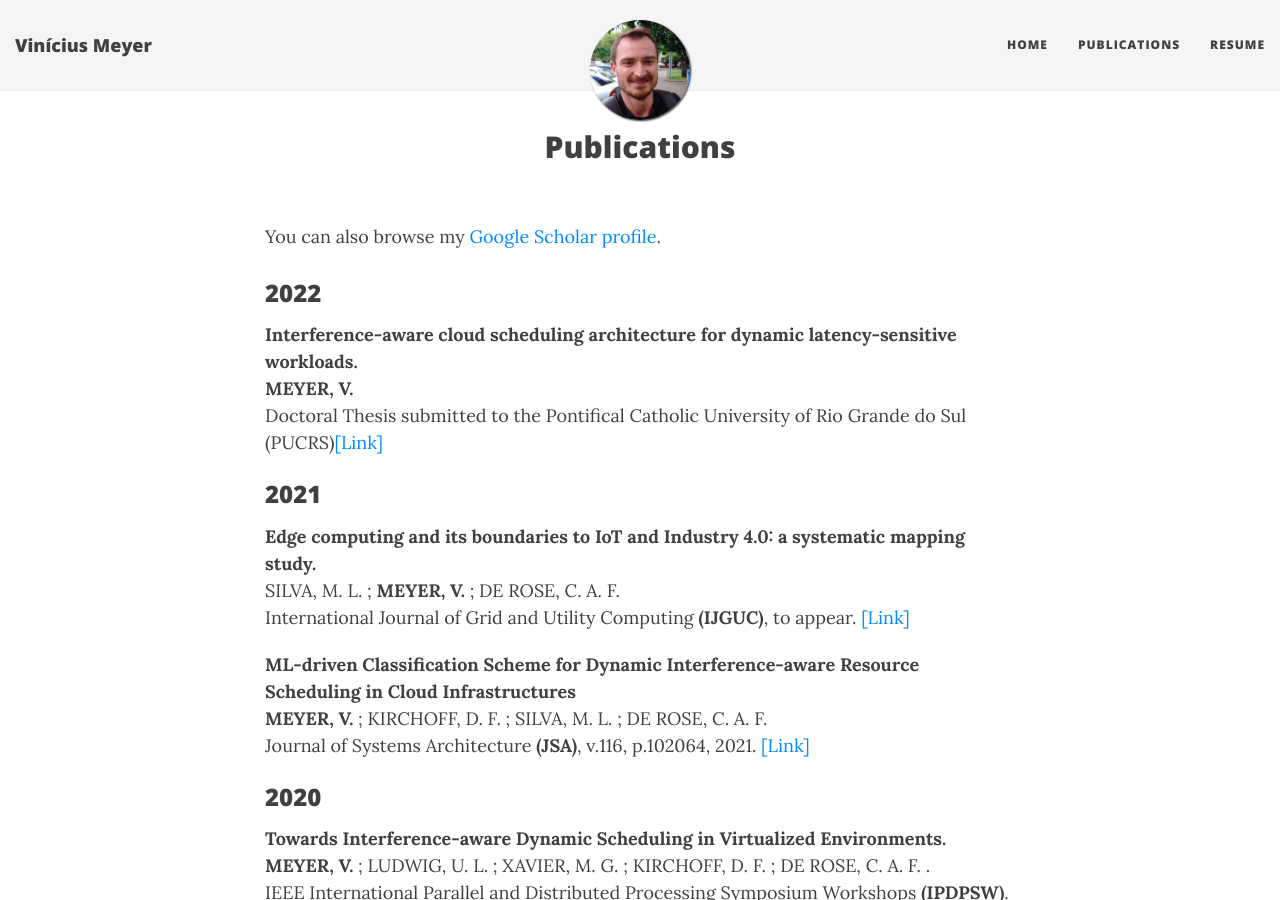
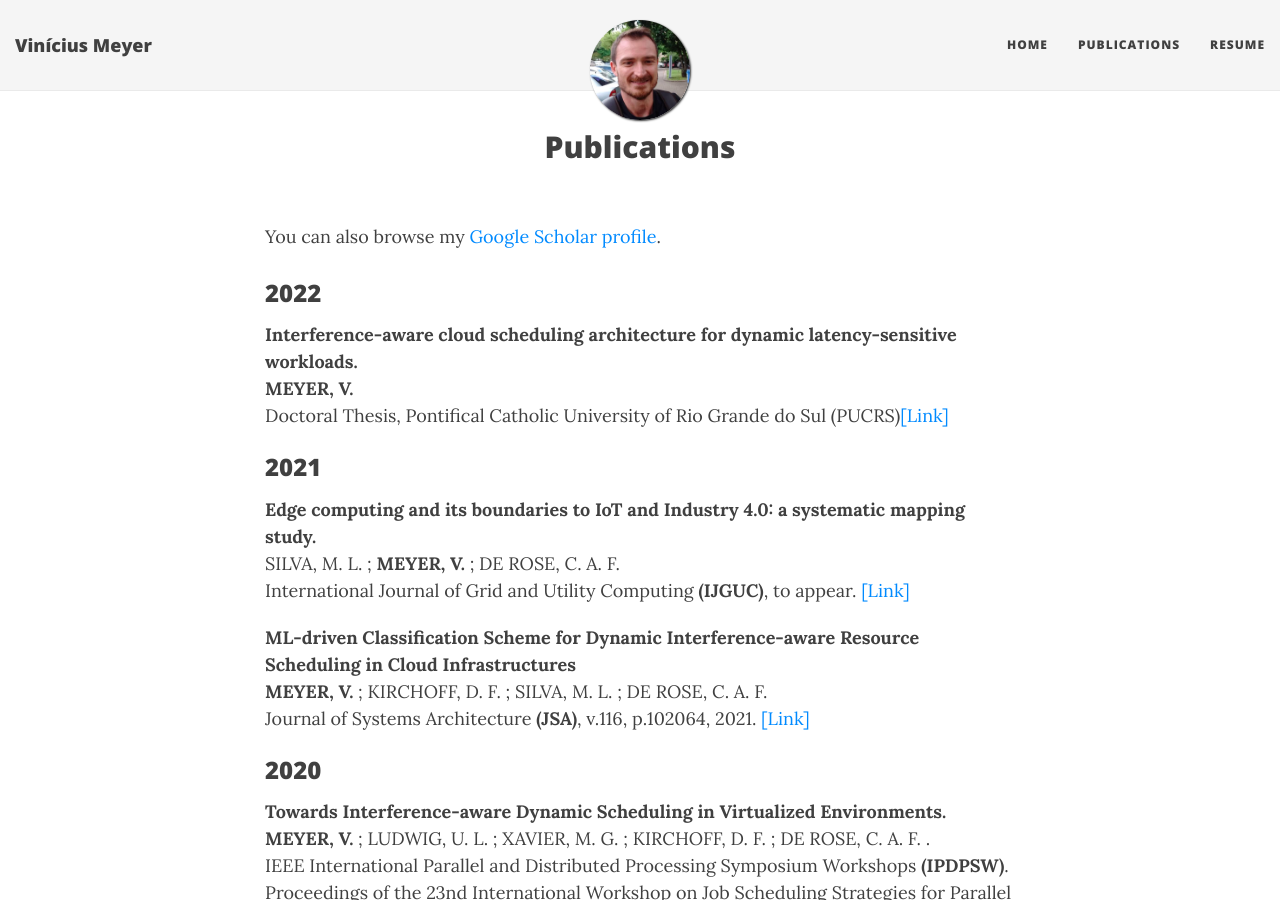
Before and after one commit to ViniciusMeyer/viniciusmeyer.github.io, a Jekyll site: the page built from publications.md, in a window 1280 px wide and 900 px high. Built offline with Jekyll 4.4.1, drawn with Linux system fonts in a browser that asks for light colours; nearby versions of some CDN libraries.

Commit message:
Update publications.md

```diff
--- a/publications.md
+++ b/publications.md
@@ -15,7 +15,7 @@ You can also browse my <a href="https://scholar.google.com.br/citations?user=t9w
        <p class="media-heading">
           <strong> Interference-aware cloud scheduling architecture for dynamic latency-sensitive workloads.</strong><br />
          <b>MEYER, V.</b><br />
-		Doctoral Thesis submitted to the Pontifical Catholic University of Rio Grande do Sul (PUCRS)<a href="https://tede2.pucrs.br/tede2/bitstream/tede/10326/2/VINICIUS_MEYER_TES.pdf">[Link]</a><br />
+		Doctoral Thesis, Pontifical Catholic University of Rio Grande do Sul (PUCRS)<a href="https://tede2.pucrs.br/tede2/bitstream/tede/10326/2/VINICIUS_MEYER_TES.pdf">[Link]</a><br />
        </p>
     </div>
 </div>
```
